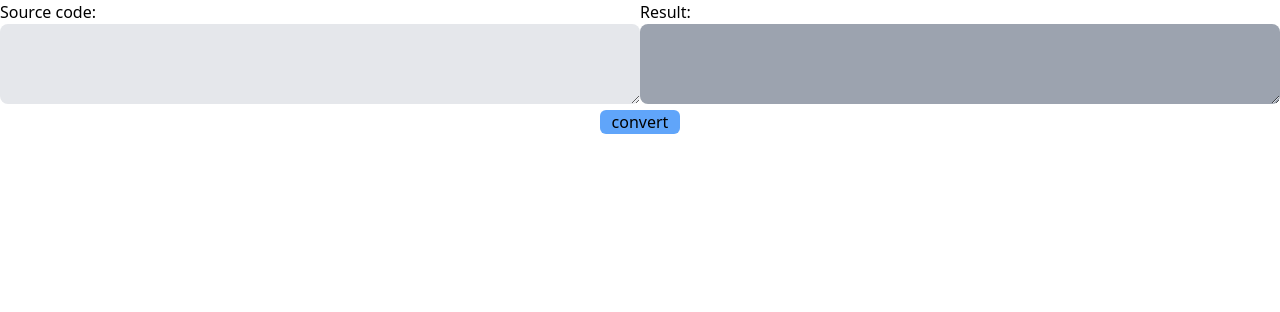
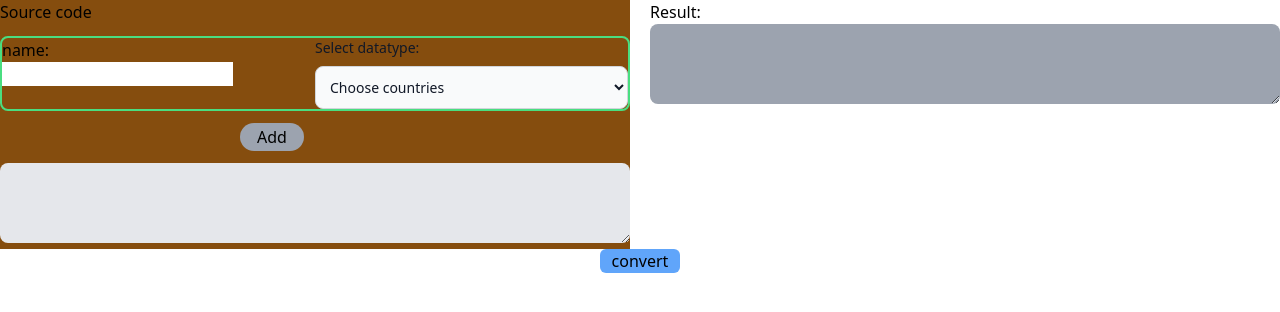
Before and after one commit to musabkhunaijir/elasticsearch-schema-generator, a React (Create React App) app: page / in a window 1280 px wide. Shown: the top 312 px of the page. Built offline with nearby package versions, Linux system fonts and the light colour scheme.

Commit message:
feat: add field type inputs

```diff
--- a/src/components/home/index.jsx
+++ b/src/components/home/index.jsx
@@ -13,7 +13,7 @@ export const Container = () => {
   return (
     <div>
       {/* text */}
-      <div className="flex flex-col md:flex-row">
+      <div className="flex flex-col md:flex-row space-x-5">
         <div className="basis-1/2">
           <SourceCode handleChange={(e) => setSourceText(e.target.value)} />
         </div>
--- a/src/components/source-code/index.jsx
+++ b/src/components/source-code/index.jsx
@@ -1,14 +1,54 @@
+import { useState } from "react";
 import { TextArea } from "../text-area/";
+import { SelectType } from "./select";
 
 export const SourceCode = ({ handleChange }) => {
+  const [fieldName, setFieldName] = useState("");
+  const [fieldType, setFieldType] = useState("");
+
+  const addFieldType = () => {
+    alert(fieldName + " of type " + fieldType);
+  };
+
+  const handelFieldType = (selectedType) => {
+    setFieldType(selectedType);
+  };
+
   return (
-    <>
-      <span>Source code:</span>
+    <div className=" bg-yellow-800 space-y-3">
+      <div>Source code</div>
 
+      {/* input types */}
+      <div className="flex flex-row border-2 rounded-lg border-green-400 ">
+        <div className="basis-1/2">
+          <div>name:</div>
+          <input
+            type="text"
+            name="fieldName"
+            value={fieldName}
+            onChange={(e) => setFieldName(e.target.value)}
+          />
+        </div>
+
+        <div className="basis-1/2">
+          <SelectType handelFieldType={handelFieldType} />
+        </div>
+      </div>
+
+      <div>
+        <button
+          className="bg-gray-400 w-16 h-7 rounded-full ml-[240px]"
+          onClick={addFieldType}
+        >
+          Add
+        </button>
+      </div>
+
+      {/* source text */}
       <TextArea
         customStyle="w-full rounded-lg bg-gray-200 p-4"
         handleChange={handleChange}
       />
-    </>
+    </div>
   );
 };
--- /dev/null
+++ b/src/components/source-code/select.jsx
@@ -0,0 +1,23 @@
+export const SelectType = ({ handelFieldType }) => {
+  return (
+    <>
+      <label
+        for="countries_multiple"
+        class="block mb-2 text-sm font-medium text-gray-900 dark:text-gray-400"
+      >
+        Select datatype:
+      </label>
+
+      <select
+        multiple=""
+        id="countries_multiple"
+        class="bg-gray-50 border border-gray-300 text-gray-900 text-sm rounded-lg focus:ring-blue-500 focus:border-blue-500 block w-full p-2.5 dark:bg-gray-700 dark:border-gray-600 dark:placeholder-gray-400 dark:text-white dark:focus:ring-blue-500 dark:focus:border-blue-500"
+        onChange={(e) => handelFieldType(e.target.value)}
+      >
+        <option selected="">Choose countries</option>
+        <option value="text">Text</option>
+        <option value="int">Int</option>
+      </select>
+    </>
+  );
+};
```
